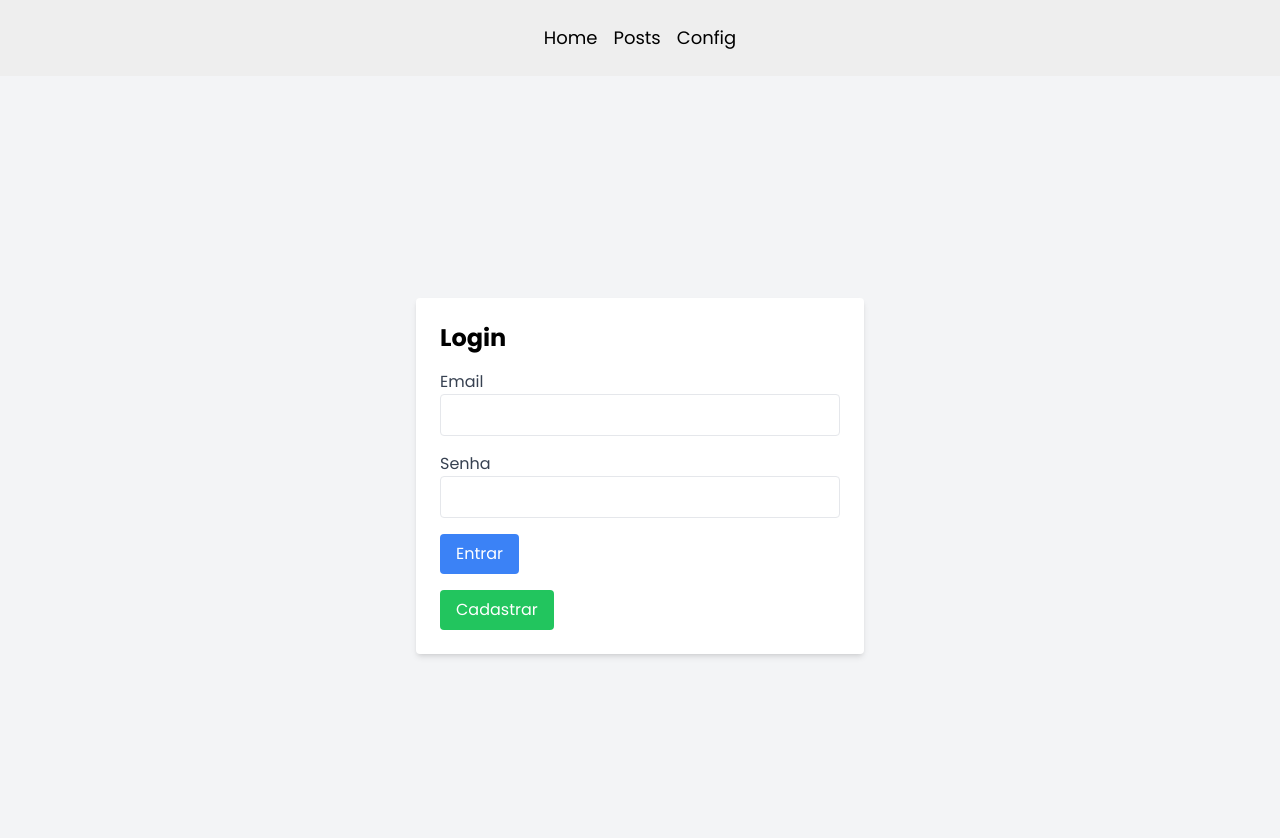
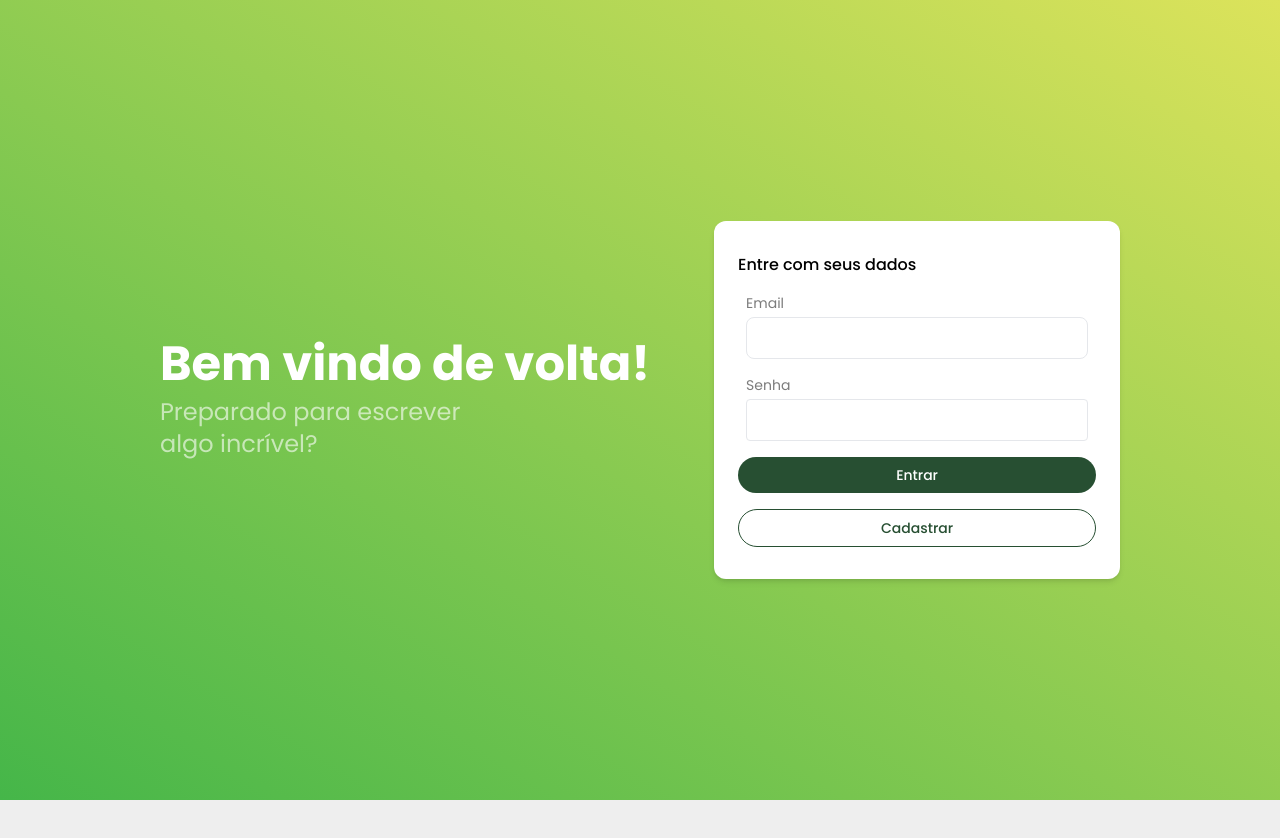
Before and after one commit to LpldFiap/techchallenge-fase03, a React (Vite) app: page /login in a window 1280 px wide. Shown: the top 838 px of the page. After the commit the page ends 800 px from the top, so only its background shows below. Built offline with nearby package versions, Linux system fonts and the light colour scheme.

Commit message:
feat: context e provider de autenticação

```diff
--- a/package.json
+++ b/package.json
@@ -11,6 +11,7 @@
     "preview": "vite preview"
   },
   "dependencies": {
+    "@phosphor-icons/react": "^2.1.7",
     "axios": "^1.7.7",
     "json-server": "^1.0.0-beta.3",
     "react": "^18.3.1",
--- a/src/App.tsx
+++ b/src/App.tsx
@@ -1,48 +1,79 @@
-import { BrowserRouter as Router, Route, Routes } from "react-router-dom"
-import { Home } from "./pages/Home"
-import { Login } from "./pages/Login"
-import { Header } from "./components/Header"
-import { NewPost } from "./pages/NewPost"
-import { Admin } from "./pages/Admin"
-import { UserProfile } from "./pages/Config"
-import { PrivateRoute } from "./components/PrivateRoute"
-import { PostDetail } from "./pages/Post"
+import { BrowserRouter as Router, Route, Routes } from "react-router-dom";
+import { Home } from "./pages/Home";
+import { Login } from "./pages/Login";
+import { Header } from "./components/Header";
+import { NewPost } from "./pages/NewPost";
+import { Admin } from "./pages/Admin";
+import { UserProfile } from "./pages/Config";
+import { PrivateRoute } from "./components/PrivateRoute";
+import { PostDetail } from "./pages/Post";
+import AuthUserProvider from "./context/auth";
 
 function App() {
-
   return (
+    <AuthUserProvider>
       <Router>
+        <Routes>
+          <Route path="/login" element={<Login />} />
+          <Route
+            path="/"
+            element={
+              <PrivateRoute allowedRoles={["teacher", "student"]}>
+                <>
                   <Header />
-      <Routes>
-        <Route path="/" element={
-          <PrivateRoute allowedRoles={['teacher', 'student']}>
                   <Home />
+                </>
               </PrivateRoute>
-        } />
-        <Route path="/login" element={<Login />} />
-        <Route path="/post/:id" element={
-          <PrivateRoute allowedRoles={['teacher', 'student']}>
+            }
+          />
+          <Route
+            path="/post/:id"
+            element={
+              <PrivateRoute allowedRoles={["teacher", "student"]}>
+                <>
+                  <Header />
                   <PostDetail />
+                </>
               </PrivateRoute>
-        } />
-        <Route path="/new/:id?" element={
-          <PrivateRoute allowedRoles={['teacher']}>
+            }
+          />
+          <Route
+            path="/new/:id?"
+            element={
+              <PrivateRoute allowedRoles={["teacher"]}>
+                <>
+                  <Header />
                   <NewPost />
+                </>
               </PrivateRoute>
-        } />
-        <Route path="/admin" element={
-          <PrivateRoute allowedRoles={['teacher']}>
+            }
+          />
+          <Route
+            path="/admin"
+            element={
+              <PrivateRoute allowedRoles={["teacher"]}>
+                <>
+                  <Header />
                   <Admin />
+                </>
               </PrivateRoute>
-        } />
-        <Route path="/config" element={
-          <PrivateRoute allowedRoles={['teacher', 'student']}>
+            }
+          />
+          <Route
+            path="/config"
+            element={
+              <PrivateRoute allowedRoles={["teacher", "student"]}>
+                <>
+                  <Header />
                   <UserProfile />
+                </>
               </PrivateRoute>
-        } />
+            }
+          />
         </Routes>
       </Router>
-  )
+    </AuthUserProvider>
+  );
 }
 
-export default App
+export default App;
--- /dev/null
+++ b/src/context/auth.tsx
@@ -0,0 +1,25 @@
+import React from 'react';
+import { AuthContextType, User } from '../types/user'
+import { findUserByEmail } from '../services/findUserByEmail';
+
+export const AuthContext = React.createContext<AuthContextType | null>(null);
+
+function AuthUserProvider({children}: { children:React.ReactNode }) {
+  const [authenticatedUser, setAuthenticatedUser] = React.useState<User | null>(null)
+
+  async function authenticateUser ({ email, password }: Pick<User, "email" | "password">): Promise<User | null> {
+    const foundUser = await findUserByEmail(email)
+
+      if (foundUser?.password === password) {
+        setAuthenticatedUser(foundUser)
+        return (foundUser)
+      } else {
+        console.log("Credenciais incorretas")
+        return null
+      }
+  }
+
+  return <AuthContext.Provider value={{ authenticatedUser, authenticateUser }}>{children}</AuthContext.Provider>
+}
+
+export default AuthUserProvider
--- a/src/pages/Home/index.tsx
+++ b/src/pages/Home/index.tsx
@@ -1,6 +1,8 @@
-import { useState } from 'react';
+import { useContext, useState } from 'react';
 import { useNavigate } from 'react-router-dom';
 import 'tailwindcss/tailwind.css';
+import { AuthContext } from '../../context/auth';
+import { AuthContextType } from '../../types/user';
 
 type UserRole = 'teacher' | 'student';
 
@@ -19,6 +21,9 @@ const mockPosts: Post[] = [
 export function Home() {
   const [role, setRole] = useState<UserRole>('teacher');
   const [posts, setPosts] = useState<Post[]>(mockPosts);
+  const { authenticatedUser } = useContext(
+    AuthContext,
+  ) as AuthContextType
   const navigate = useNavigate();
 
   const handlePostClick = (id: number) => {
@@ -28,6 +33,9 @@ export function Home() {
   return (
     <div className="min-h-screen bg-gray-100 p-4">
       <nav className="p-4 mb-4">
+        <strong className="text-4xl">Bom te ver {authenticatedUser?.name}!</strong>
+        <div className="h-[1px] block w-full bg-slate-200 my-7" />
+
         <h1 className="text-xl font-bold">Publicações</h1>
         <div className="relative mt-6 w-full">
           <img
--- a/src/pages/Login/index.tsx
+++ b/src/pages/Login/index.tsx
@@ -1,32 +1,36 @@
-import { useState } from 'react';
-import 'tailwindcss/tailwind.css';
-import { saveUser } from '../../utils/auth';
-import { useNavigate } from 'react-router-dom';
-import { newUser } from '../../services/newUser';
+import { useContext, useState } from "react";
+import "tailwindcss/tailwind.css";
+import { useNavigate } from "react-router-dom";
+import { newUser } from "../../services/newUser";
+import { AuthContext } from "../../context/auth";
+import { AuthContextType } from "../../types/user";
 
 export function Login() {
-  const [email, setEmail] = useState('');
-  const [password, setPassword] = useState('');
+  const [email, setEmail] = useState("");
+  const [password, setPassword] = useState("");
   const [isModalOpen, setIsModalOpen] = useState(false);
-  const [name, setName] = useState('');
-  const [registerEmail, setRegisterEmail] = useState('');
-  const [registerPassword, setRegisterPassword] = useState('');
-  const [confirmPassword, setConfirmPassword] = useState('');
+  const [name, setName] = useState("");
+  const [registerEmail, setRegisterEmail] = useState("");
+  const [registerPassword, setRegisterPassword] = useState("");
+  const [confirmPassword, setConfirmPassword] = useState("");
+  const { authenticateUser } = useContext(
+    AuthContext,
+  ) as AuthContextType;
 
   const navigate = useNavigate();
 
   const handleLoginSubmit = (e: React.FormEvent) => {
     e.preventDefault();
-    // Simulação de autenticação
-    const mockUser = { name: 'John Doe', email, role: 'student' }; // Exemplo de usuário autenticado
-    saveUser(mockUser.name, mockUser.email, mockUser.role);
-    navigate('/');
+
+    authenticateUser({ email,password }).then(isUserAuthenticated => {
+      isUserAuthenticated ? navigate("/") : console.log("Credenciais incorretas")
+    })
   };
 
   const handleRegisterSubmit = (e: React.FormEvent) => {
     e.preventDefault();
     if (registerPassword !== confirmPassword) {
-      alert('As senhas não coincidem');
+      alert("As senhas não coincidem");
       return;
     }
 
@@ -34,29 +38,44 @@ export function Login() {
       email: registerEmail,
       name: name,
       password: registerPassword,
-      roles: ["teacher"]
-    })
+      roles: ["teacher"],
+    });
 
     setIsModalOpen(false);
   };
 
   return (
-    <div className="min-h-screen bg-gray-100 p-4 flex items-center justify-center">
-      <div className="bg-white shadow-md p-6 rounded w-full max-w-md">
-        <h1 className="text-2xl font-bold mb-4">Login</h1>
-        <form onSubmit={handleLoginSubmit}>
-          <div className="mb-4">
-            <label className="block text-gray-700">Email</label>
+    <div className="min-h-screen bg-gradient-to-tr from-[#45B649] to-[#DCE35B] p-4 flex items-center justify-center">
+      <div className="flex flex-col md:flex-row gap-16 items-center">
+        <div className="flex flex-col gap-1 xl:gap-2">
+          <h1 className="font-bold text-white text-3xl xl:text-5xl">
+            Bem vindo de volta!
+          </h1>
+          <h2 className="text-white/60 text-lg xl:text-2xl max-w-80">
+            Preparado para escrever algo incrível?
+          </h2>
+        </div>
+
+        <div className="flex flex-col gap-4 bg-white shadow-md p-6 py-8 rounded-xl">
+          <strong className="font-medium">
+            Entre com seus dados
+          </strong>
+          <form
+            className="flex flex-col gap-4"
+            onSubmit={handleLoginSubmit}
+          >
+            <div className="flex flex-col gap-1 px-2">
+              <label className="text-sm text-[#7C7C7C]">Email</label>
               <input
                 type="email"
                 value={email}
                 onChange={(e) => setEmail(e.target.value)}
-              className="w-full px-3 py-2 border rounded"
+                className="px-3 py-2 border rounded-lg"
                 required
               />
             </div>
-          <div className="mb-4">
-            <label className="block text-gray-700">Senha</label>
+            <div className="flex flex-col gap-1 px-2">
+              <label className="text-sm text-[#7C7C7C]">Senha</label>
               <input
                 type="password"
                 value={password}
@@ -65,16 +84,20 @@ export function Login() {
                 required
               />
             </div>
-          <button type="submit" className="bg-blue-500 text-white px-4 py-2 rounded">
+            <button
+              type="submit"
+              className="bg-[#274F32] text-white py-2 rounded-full text-sm font-medium hover:bg-[#1F492A] transition"
+            >
               Entrar
             </button>
           </form>
           <button
             onClick={() => setIsModalOpen(true)}
-          className="mt-4 bg-green-500 text-white px-4 py-2 rounded"
+            className="bg-white border border-[#274F32] text-[#274F32] py-2 rounded-full text-sm font-medium hover:border-[#1F492A] hover:text-[#1F492A] transition"
           >
             Cadastrar
           </button>
+        </div>
       </div>
 
       {isModalOpen && (
@@ -122,7 +145,10 @@ export function Login() {
                   required
                 />
               </div>
-              <button type="submit" className="bg-blue-500 text-white px-4 py-2 rounded">
+              <button
+                type="submit"
+                className="bg-blue-500 text-white px-4 py-2 rounded"
+              >
                 Registrar
               </button>
               <button
--- /dev/null
+++ b/src/services/findUserByEmail.ts
@@ -0,0 +1,14 @@
+import axios from "axios"
+import { User } from "../types/user"
+
+export function findUserByEmail(email: string): Promise<User | undefined> {
+  return axios
+    .get(`http://localhost:3000/user?email=${email}`)
+    .then(response => {
+      return response.data[0] as User
+    })
+    .catch(error => {
+      console.error("Error while trying to find user by email: ", error)
+      return undefined
+    });
+}
--- a/src/types/user.d.ts
+++ b/src/types/user.d.ts
@@ -5,3 +5,8 @@ export interface User {
   password: string
   roles: Array<"admin" | "teacher">
 }
+
+export type AuthContextType = {
+  authenticatedUser: User | null
+  authenticateUser: ({ email:string, password: string}) => Promise<User | null>
+}
```
Also changed, not shown: 1 other file (tests, documents, lock files or other folders). Lines whose indentation alone changed are shown as unchanged.
